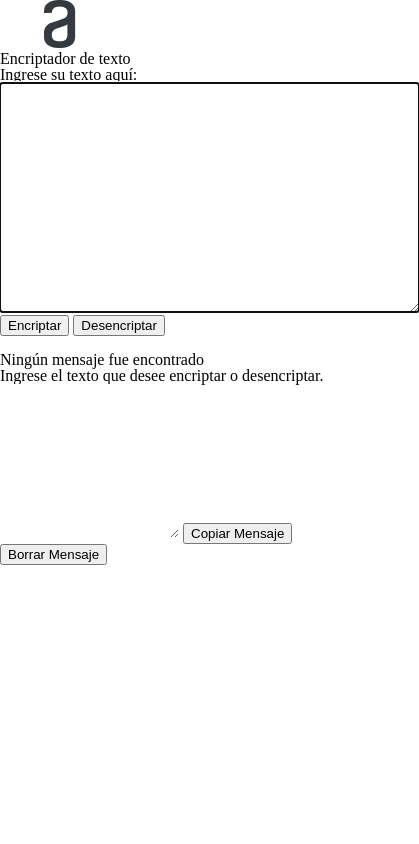
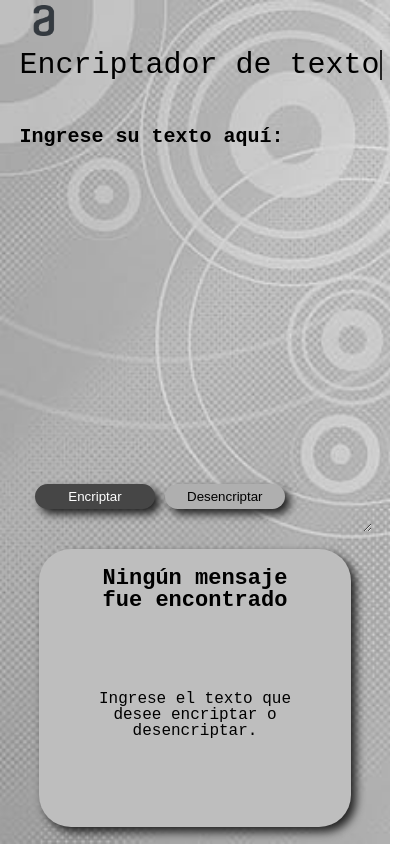
Before and after one commit to Licia1911/EncriptadorG5Final, a plain HTML site: page index.html in a window 390 px wide. Shown: the whole page, 419 px wide, since content can reach past the window. Drawn offline with nearby package versions, Linux system fonts and the light colour scheme; some packages are replaced by stand-ins of ours; a script that the page names is missing; a web font is replaced by a local one.

Commit message:
Agregando estilosal proyecto

```diff
--- a/index.html
+++ b/index.html
@@ -12,7 +12,7 @@
     <link href="https://fonts.googleapis.com/css2?family=Montserrat:wght@300&family=Nova+Mono&display=swap"
         rel="stylesheet">
         <script src="
-        https://cdn.jsdelivr.net/npm/sweetalert2@11.7.3/dist/sweetalert2.all.min.js
+        https://unpkg.com/sweetalert/dist/sweetalert.min.js
         "></script>
 </head>
 
@@ -37,7 +37,7 @@
                 </div>
             </div>
             <div class="resultado" id="resultado">
-                <img class="munieco" src="./assets/muñecoNegro.png" alt="" id="munieco">
+                <img class="munieco" src="./assets/muniecoNegro.png" alt="" id="munieco">
                 <h2 class="titulo-mensaje" id="titulo-mensaje">Ningún mensaje fue encontrado</h2>
                 <p id="parrafo">Ingrese el texto que desee encriptar o desencriptar.</p>
                 <textarea name="" class="mensajeEncriptado" id="mensajeEncriptado" cols="20" rows="10"
--- a/style.css
+++ b/style.css
@@ -0,0 +1,324 @@
+
+.container{
+    position: relative;
+    width: 100vw;
+    height: 100vh;
+    background-image: url(./assets/banner.jpg);
+    background-repeat: no-repeat;
+    background-size: cover;
+    font-family: 'Nova Mono', monospace;
+}
+
+.titulo .logo{
+    position: absolute;
+    top: 40px;
+    left: 41px;
+    gap: 40px;
+}
+
+.escribiendo{
+    display: inline-block;
+    position: absolute;
+    top: 40px;
+    left: 30%;
+    gap: 40px;
+    font-size: 30px;
+}
+
+
+h1 {
+    border-right: 2.5px solid black;
+    animation: cursor .8s infinite, escribiendo 3.5s steps(20, end);
+    white-space: nowrap;
+    overflow: hidden;
+}
+
+@keyframes cursor {
+    0% {border-color: transparent;}
+    50%{ border-color: black;}
+}
+
+@keyframes escribiendo {
+    from{width: 0;}
+    to{width: 100%;}
+}
+
+.ingreso {
+    position: absolute;
+    top: 25%;
+    left: 5%;
+    width: 42%;
+    height: 60%;
+}
+
+.swal-modal{
+    background-color: rgb(78, 76, 76);
+}
+
+.swal-button{
+    background-color: rgb(78, 76, 76);
+    border-color: rgb(19, 19, 19) !important;
+}
+
+.swal-button:active {
+    background-color: rgb(2, 2, 2) !important;
+}
+.swal-button:hover {
+    background-color: rgb(60, 60, 60) !important;
+}
+
+.ingreso label {
+    display: block;
+    font-size: 20px;
+    font-weight: bold;
+}
+
+.ingreso textarea {
+    display: block;
+    background: transparent;
+    outline: none;
+    padding: 20px;
+    font-weight: bold;
+    font-size: 20px;
+}
+
+
+.botones {
+    display: flex;
+    flex-direction: row;
+    align-items: flex-start;
+    padding: 1% 0;
+    position: absolute;
+    width: 80%;
+    left: 5%;
+    top: 95%;
+
+}
+
+.encriptar {
+    align-items: center;
+    justify-content: center;
+    width: 45%;
+    padding: 2%;
+    gap: 8px;
+    color: white;
+    text-align: center;
+    background: rgb(70, 70, 70);
+    border: none;
+    border-radius: 24px;
+    box-shadow: 5px 5px 8px rgb(34, 34, 34);
+    cursor: pointer;
+}
+
+.encriptar:active{
+    background: rgb(175, 175, 175);
+}
+
+.desencriptar{
+    align-items: center;
+    justify-content: center;
+    width: 45%;
+    padding: 2%;
+    gap: 8px;
+    margin-left: 10px;
+    color: black;
+    text-align: center;
+    background: rgb(175, 175, 175);
+    border: none;
+    border-radius: 24px;
+    box-shadow: 5px 5px 8px rgb(34, 34, 34);
+    cursor: pointer;
+}
+
+.desencriptar:active{
+    background: rgb(70, 70, 70);
+}
+
+
+.resultado {
+    display: flex;
+    justify-content: center;
+    position: absolute;
+    width: 30%;
+    height: 92%;
+    left: 65%;
+    background: rgb(190, 190, 190);
+    position: absolute;
+    top: 5%;
+    border-radius: 32px;
+    box-shadow: 5px 5px 10px rgb(34, 34, 34);
+}
+
+
+.munieco {
+    position: absolute;
+    display: flex;
+    width: 80%;
+    height: 50%;
+    top: 12%;
+}
+
+
+.resultado .titulo-mensaje {
+    position: absolute;
+    width: 80%;
+    top: 65%;
+    display:inline-block;
+    flex-direction: column;
+    align-items: center;
+    justify-content: center;
+    width: 60%;
+    padding: 1%;
+    gap: 16px;
+    text-align: center;
+    font-weight: bold;
+    font-size: 22px;
+}
+
+.resultado p{
+    position: absolute;
+    width: 80%;
+    top: 75%;
+    display: flex;
+    flex-direction: column;
+    align-items: center;
+    justify-content: center;
+    padding: 1%;
+    gap: 16px;
+    text-align: center;
+}
+.resultado .mensajeEncriptado{
+    position: absolute;
+    width: 80%;
+    top: 15%;
+    display: none;
+    background: transparent;
+    outline: none;
+    padding: 20px;
+    font-weight: bold;
+    font-size: 20px;
+
+}
+
+.copiar{
+    position: absolute;
+    left: 25%;
+    top: 80%;
+    align-items: center;
+    justify-content: center;
+    width: 50%;
+    padding: 2%;
+    color: white;
+    text-align: center;
+    background: rgb(70, 70, 70);
+    border: none;
+    border-radius: 24px;
+    box-shadow: 5px 5px 8px rgb(34, 34, 34);
+    cursor: pointer;
+    display: none;
+}
+
+.copiar:active{
+    background: rgb(175, 175, 175);
+}
+
+.limpiar{
+    position: absolute;
+    left: 25%;
+    top: 90%;
+    align-items: center;
+    justify-content: center;
+    width: 50%;
+    padding: 2%;
+    color: white;
+    text-align: center;
+    background: rgb(70, 70, 70);
+    border: none;
+    border-radius: 24px;
+    box-shadow: 5px 5px 8px rgb(34, 34, 34);
+    cursor: pointer;
+    display: none;
+}
+
+.limpiar:active{
+    background: rgb(175, 175, 175);
+}
+
+/* Diseño Responsivo*/
+
+@media (max-width: 57.5em) {
+
+    .container{
+        width: 100%;
+        display: flex;
+        flex-direction: row;
+    }
+
+    .titulo .logo{
+        width: 20%;
+        top: 5px;
+        left: 5px;
+    }
+
+    .escribiendo{
+        width: 93%;
+        top: 50px;
+        left: 5%;
+    }
+
+    .ingreso {
+        width: 80%;
+        height: 60%;
+        left: 5%;
+        top: 15%;
+    }
+
+    .ingreso textarea{
+        width: 100%;
+    }
+
+    .botones{
+        width: 80%;
+        left: 5%;
+        top: 70%;
+    }
+
+    .encriptar, .desencriptar{
+        width: 48%;
+        border-radius: 16px;
+    }
+
+    .resultado{
+        width: 80%;
+        height: 33%;
+        left: 10%;
+        top: 65%;
+    }
+
+    .munieco{
+        display: none;
+        top: 0;
+    }
+
+    .resultado .titulo-mensaje{
+        top: 6%;
+    }
+
+    .resultado p{
+        top: 50%;
+    }
+
+    .resultado .mensajeEncriptado{
+        width: 60%;
+        top: 5%;
+    }
+
+    .copiar{
+        top: 70%;
+    }
+
+    .limpiar{
+        top: 85%;
+    }
+
+}
```
